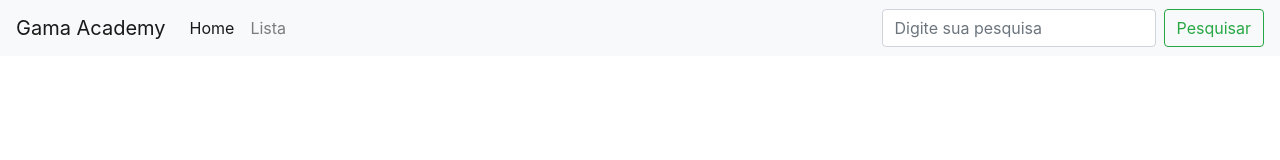
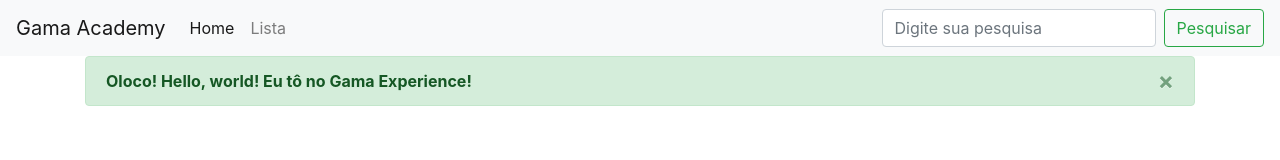
Before and after one commit to LeonardoSSev/gamaxp-week2-desafio, a plain HTML site: page index.html in a window 1280 px wide. Drawn offline with nearby package versions, Linux system fonts and the light colour scheme.

Commit message:
Adds alert

```diff
--- a/index.html
+++ b/index.html
@@ -9,7 +9,7 @@
   <body>
     <header>
       <nav class="navbar navbar-expand-lg navbar-light bg-light">
-        <a class="navbar-brand" href="#">Gama Academy</a>
+      <a class="navbar-brand" href="#">Gama Academy</a>
         <button class="navbar-toggler" type="button" data-toggle="collapse" data-target="#navbarSupportedContent" aria-controls="navbarSupportedContent" aria-expanded="false" aria-label="Toggle navigation">
           <span class="navbar-toggler-icon"></span>
         </button>
@@ -31,7 +31,16 @@
       </nav>
     </header>
 
-    <main></main>
+    <main>
+      <div class="container">
+        <div class="alert alert-success alert-dismissible fade show" role="alert">
+          <strong>Oloco! Hello, world! Eu tô no Gama Experience!</strong>
+          <button type="button" class="close" data-dismiss="alert" aria-label="Close">
+            <span aria-hidden="true">&times;</span>
+          </button>
+        </div>
+      </div>
+    </main>
 
     <footer></footer>
 
```
